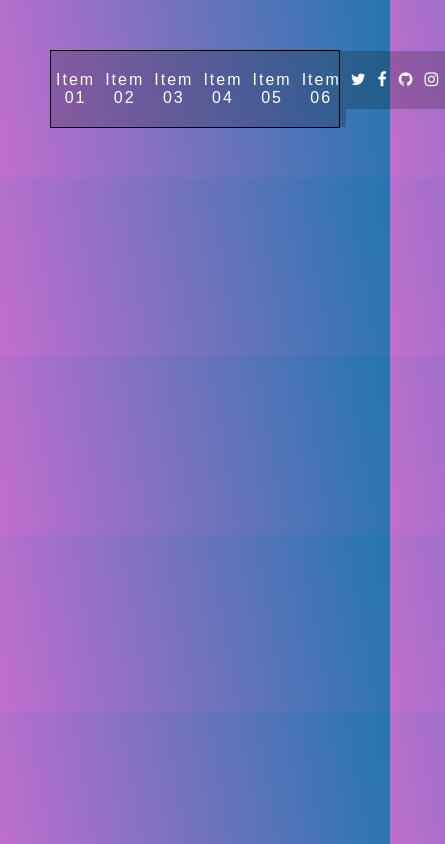
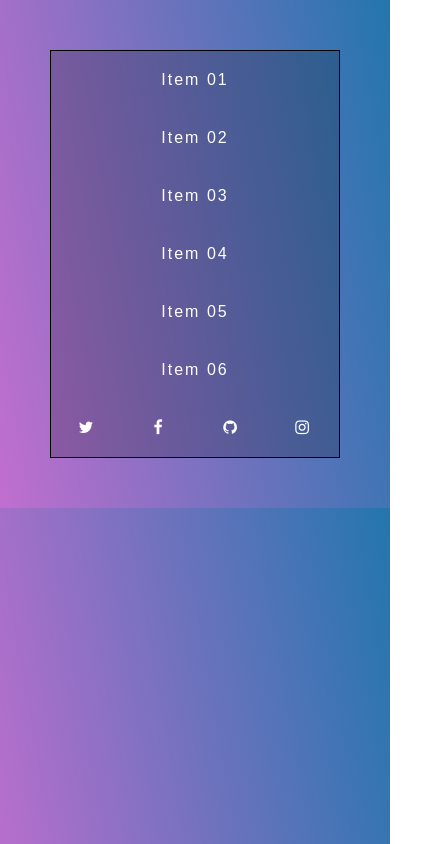
Before and after one commit to GiadaSimonetti/What-The-Flexbox, a plain HTML site: page 09.flexbox-nav/index.html in a window 390 px wide. Shown: the whole page, 445 px wide, since content can reach past the window. Drawn offline with Linux system fonts and the light colour scheme.

Commit message:
Make nav bar responsive

```diff
--- a/09.flexbox-nav/style.css
+++ b/09.flexbox-nav/style.css
@@ -47,20 +47,33 @@ a:hover {
 }
 
 .flex-nav li {
-  flex: 3;
+  flex:3;
 }
 
 .flex-nav .social {
-  flex: 1;
+  flex:1;
+}
+
+@media all and (max-width:1000px) {
+
+  .flex-nav ul {
+    flex-wrap:wrap;
+  }
+
+  .flex-nav li {
+    flex:1 1 50%;
+  }
+
+  .flex-nav .social {
+    flex:1 1 25%;
+  }
+
 }
 
 
-@media all and (max-width:1000px) {
-
+@media all and (max-width:500px) {
+  .flex-nav li {
+    flex-basis:100%;
+  }
 
 }
-
-@media all and (max-width:500px) {
-
-
-}
```
